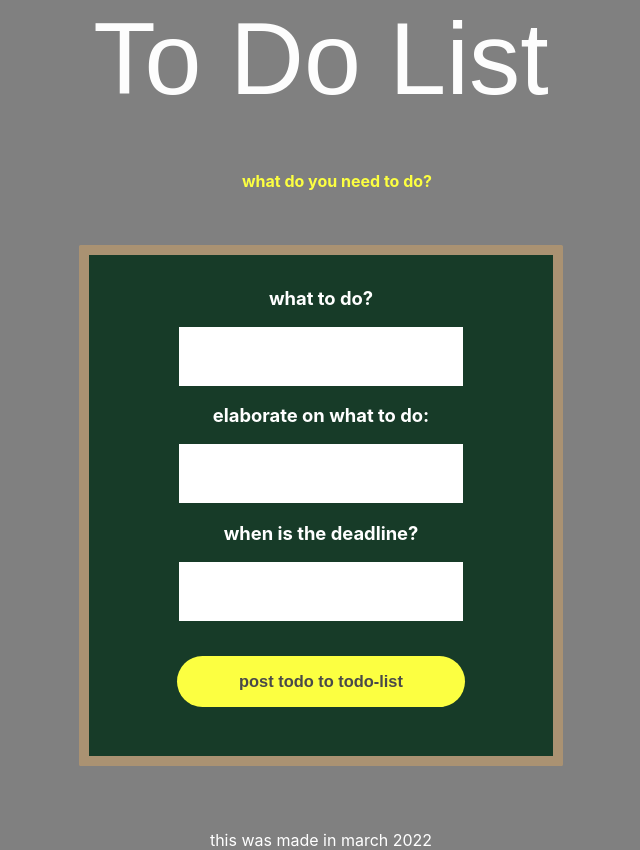
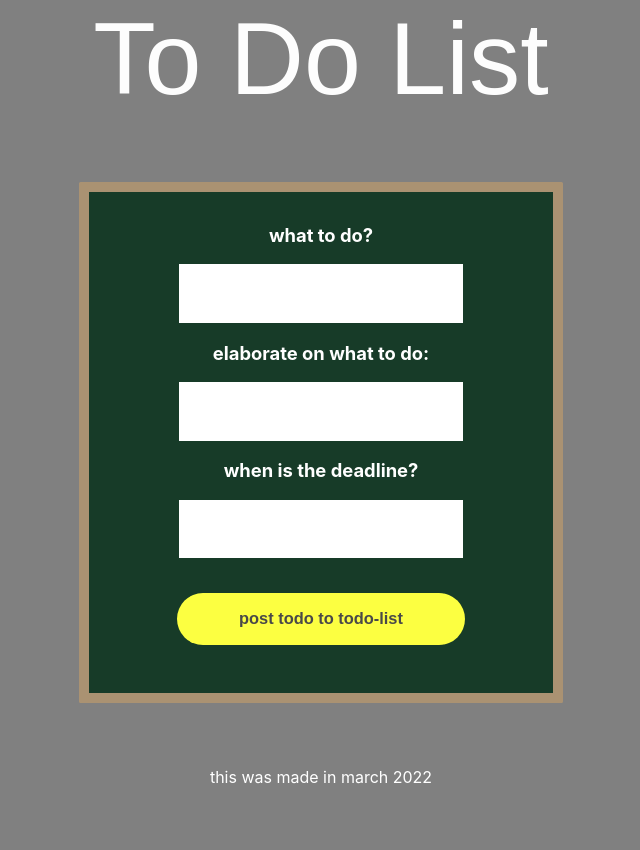
Before and after one commit to isaoxenaar/todolist, a React (Create React App) app: page / in a window 1280 px wide. Shown: the top 850 px of the page, without its empty margins (319-959 px from the left). After the commit the page ends 800 px from the top, so only its background shows below. Built offline with nearby package versions, Linux system fonts and the light colour scheme.

Commit message:
added form as component

```diff
--- /dev/null
+++ b/src/Components/Form.tsx
@@ -0,0 +1,27 @@
+import React, { FC, useState} from 'react';
+import '../Styles/Home.css';
+import { ToDoElement } from '../Types/ToDoElement'
+
+interface IProps {
+    toDo: ToDoElement;
+    handleSubmit(event:any): any;
+    handleChange(event:any): any;
+}
+
+const Form: FC<IProps> = (props) => {
+    const [form, setForm] = useState<ToDoElement>({});
+    return(
+    <section className="form">
+    <form className="form__element" onSubmit={props.handleSubmit}>
+      <label>what to do?</label>
+      <input id="txtTodoItemToAdd" type="text" name="title" value={props.toDo.title} onChange={props.handleChange}/>
+      <label htmlFor="txtTodoDetail">elaborate on what to do:</label>
+      <input id="txtTodoDetail" type="text" name="description" value={props.toDo.description} onChange={props.handleChange}/>
+      <label htmlFor="txtTodoDeadline">when is the deadline?</label>
+      <input id="txtTodoDeadline" type="text" name="deadline" value={props.toDo.deadline} onChange={props.handleChange}/>
+      <button id="btnAddTodo" type="submit">post todo to todo-list</button>
+    </form>
+  </section>)
+}
+
+export default Form
--- a/src/Components/Home.tsx
+++ b/src/Components/Home.tsx
@@ -2,6 +2,7 @@ import React, {useState, useEffect, FC } from 'react';
 import "../Styles/Home.css";
 import { v4 } from 'uuid';
 import ToDoList from './ToDoList';
+import Form from './Form';
 import { ToDoElement } from '../Types/ToDoElement'
 
 const Home: FC = () => {
@@ -17,7 +18,7 @@ const Home: FC = () => {
     setToDoes(initialstate);
   }, []);
 
-  const handleSubmit = (event: any) => {
+  const handleSubmit = (event: any) : any => {
     event.preventDefault();
     if(form.id) {
       const idList = JSON.parse(localStorage.getItem('IdList')  || '[]');
@@ -31,7 +32,7 @@ const Home: FC = () => {
     setForm({title: '', description: '', deadline: '', done: false});
   }
 
-  const handleChange = (event: any)=> {
+  const handleChange = (event: any) : any=> {
       event.preventDefault();
       const { name, value } = event.target;
       const id = v4();
@@ -45,18 +46,7 @@ const Home: FC = () => {
 
   return (
     <>
-      <h4 className="main__header">what do you need to do?</h4>
-      <section className="form">
-        <form className="form__element" onSubmit={handleSubmit}>
-          <label>what to do?</label>
-          <input id="txtTodoItemToAdd" type="text" name="title" value={form.title} onChange={handleChange}/>
-          <label htmlFor="txtTodoDetail">elaborate on what to do:</label>
-          <input id="txtTodoDetail" type="text" name="description" value={form.description} onChange={handleChange}/>
-          <label htmlFor="txtTodoDeadline">when is the deadline?</label>
-          <input id="txtTodoDeadline" type="text" name="deadline" value={form.deadline} onChange={handleChange}/>
-          <button id="btnAddTodo" type="submit">post todo to todo-list</button>
-        </form>
-      </section>
+      <Form toDo={form} handleSubmit={handleSubmit} handleChange={handleChange}/>
       <ToDoList toDoes={toDoes}/>
     </>)
 }
--- a/src/Components/ToDoList.tsx
+++ b/src/Components/ToDoList.tsx
@@ -35,9 +35,7 @@ const ToDoList: FC<IProps>= (props) => {
         })
         const id: string = `${el.id}`
         const oldItem = JSON.parse(localStorage.getItem(id)  || '');
-        console.log("donehandler" + oldItem.done)
         oldItem.done = !oldItem.done;
-        console.log("donehandler" + oldItem.done)
         localStorage.setItem(id, JSON.stringify(oldItem));
         setToDoList(newToDo);
     }
```
